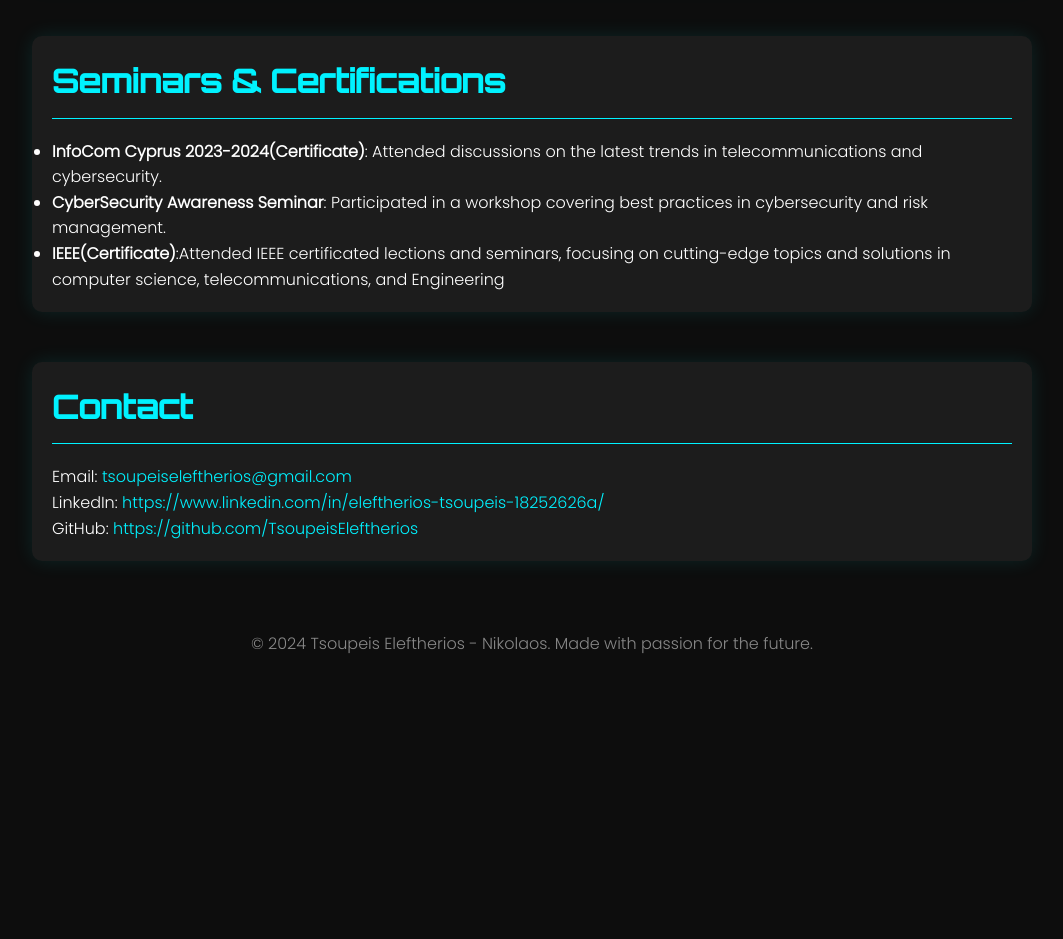
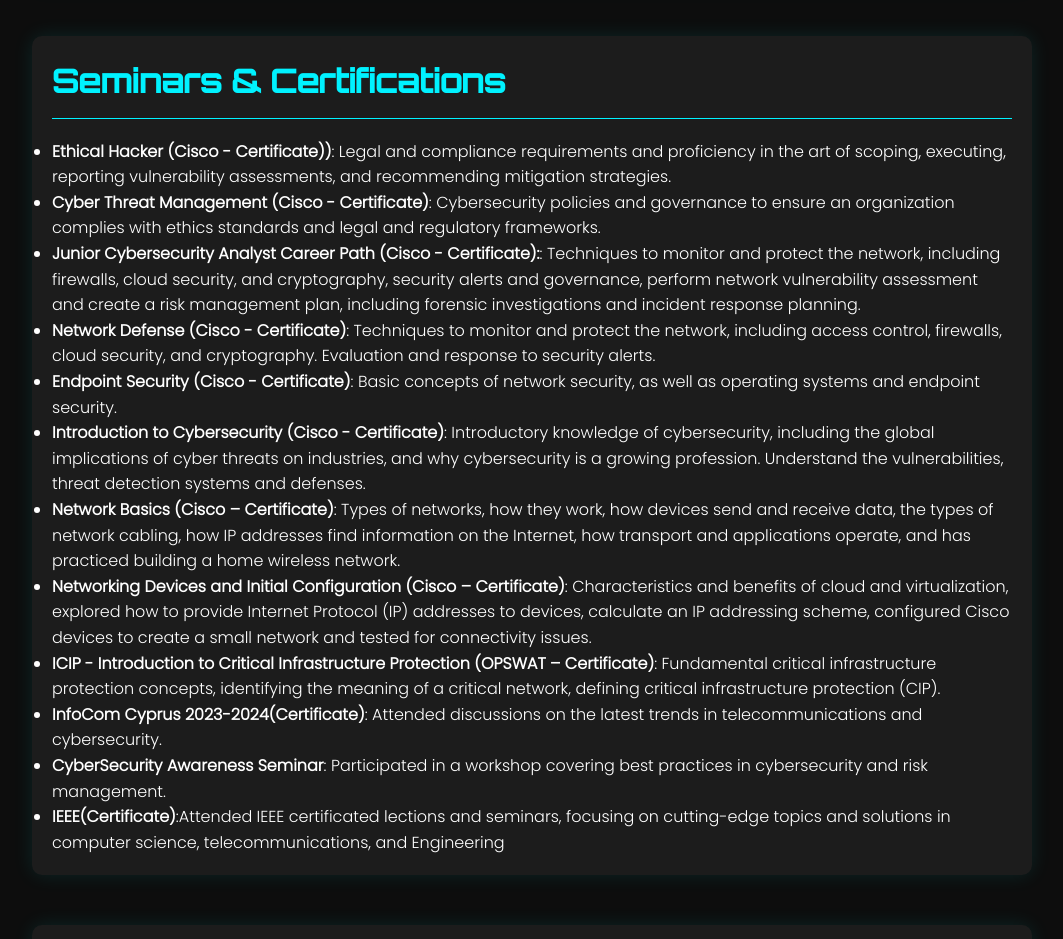
Before and after one commit to TsoupeisEleftherios/about_me, a plain HTML site: page index.html in a window 1280 px wide. Shown: the part 2980-3919 px from the top of the page, without its empty margins (108-1171 px from the left). Before the commit the page ends 3657 px from the top, so only its background shows below. Drawn offline with Linux system fonts and the light colour scheme.

Commit message:
Update index.html

```diff
--- a/index.html
+++ b/index.html
@@ -170,6 +170,15 @@
     <section id="seminars" class="container">
         <h2>Seminars & Certifications</h2>
         <ul>
+            <li><strong>Ethical Hacker (Cisco - Certificate))</strong>: Legal and compliance requirements and proficiency in the art of scoping, executing, reporting vulnerability assessments, and recommending mitigation strategies.</li>
+            <li><strong>Cyber Threat Management (Cisco - Certificate)</strong>: Cybersecurity policies and governance to ensure an organization complies with ethics standards and legal and regulatory frameworks.</li>
+            <li><strong>Junior Cybersecurity Analyst Career Path (Cisco - Certificate):</strong>: Techniques to monitor and protect the network, including firewalls, cloud security, and cryptography, security alerts and governance, perform network vulnerability assessment and create a risk management plan, including forensic investigations and incident response planning.</li>
+            <li><strong>Network Defense (Cisco - Certificate)</strong>: Techniques to monitor and protect the network, including access control, firewalls, cloud security, and cryptography. Evaluation and response to security alerts.</li>
+            <li><strong>Endpoint Security (Cisco - Certificate)</strong>: Basic concepts of network security, as well as operating systems and endpoint security.</li>
+            <li><strong>Introduction to Cybersecurity (Cisco - Certificate)</strong>: Introductory knowledge of cybersecurity, including the global implications of cyber threats on industries, and why cybersecurity is a growing profession. Understand the vulnerabilities, threat detection systems and defenses.</li>
+            <li><strong>Network Basics (Cisco – Certificate)</strong>: Types of networks, how they work, how devices send and receive data, the types of network cabling, how IP addresses find information on the Internet, how transport and applications operate, and has practiced building a home wireless network.</li>
+            <li><strong>Networking Devices and Initial Configuration (Cisco – Certificate)</strong>: Characteristics and benefits of cloud and virtualization, explored how to provide Internet Protocol (IP) addresses to devices, calculate an IP addressing scheme, configured Cisco devices to create a small network and tested for connectivity issues.</li>
+            <li><strong>ICIP - Introduction to Critical Infrastructure Protection (OPSWAT – Certificate)</strong>: Fundamental critical infrastructure protection concepts, identifying the meaning of a critical network, defining critical infrastructure protection (CIP).</li>
             <li><strong>InfoCom Cyprus 2023-2024(Certificate)</strong>: Attended discussions on the latest trends in telecommunications and cybersecurity.</li>
             <li><strong>CyberSecurity Awareness Seminar</strong>: Participated in a workshop covering best practices in cybersecurity and risk management.</li>
             <li><strong>IEEE(Certificate)</strong>:Attended IEEE certificated lections and seminars, focusing on cutting-edge topics and solutions in computer science, telecommunications, and Engineering</li>
```
